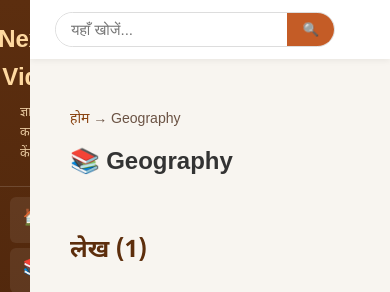
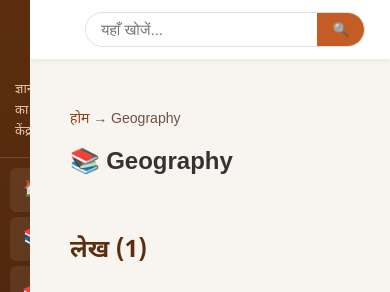
Before and after one commit to nexusvidya/nexus-vidya, a Flask app: a page that uses templates/base.html in a window 390 px wide. Shown: the top 292 px of the page. Run offline with Flask 3, Linux system fonts and the light colour scheme; data comes from the database, SQL or seed files in the repository.

Commit message:
Update base.html

```diff
--- a/templates/base.html
+++ b/templates/base.html
@@ -35,41 +35,40 @@
       overflow-y: auto;
     }
     .sidebar-logo {
-      padding: 22px 20px;
+      padding: 20px 15px 15px;
       text-align: center;
       border-bottom: 1px solid rgba(255,255,255,0.15);
     }
+    .sidebar-logo img {
+      max-width: 160px;
+      width: 100%;
+      height: auto;
+      display: block;
+      margin: 0 auto 8px;
+      border-radius: 8px;
+    }
     .sidebar-logo a {
-      color: #ffd9a0;
       text-decoration: none;
-      font-size: 1.5rem;
-      font-weight: 700;
-      display: flex;
-      align-items: center;
-      justify-content: center;
-      gap: 8px;
-    }
-    .sidebar-logo span {
-      font-size: 1.6rem;
+      display: block;
     }
     .sidebar-tagline {
-      font-size: 0.8rem;
+      font-size: 0.82rem;
       color: #e8c9a0;
-      margin-top: 4px;
+      margin-top: 2px;
     }
 
     .sidebar-nav {
-      padding: 15px 0;
+      padding: 12px 0;
       flex: 1;
     }
     .sidebar-nav a {
       display: flex;
       align-items: center;
       gap: 10px;
-      padding: 12px 22px;
+      padding: 11px 20px;
       color: #f5e6d3;
       text-decoration: none;
-      font-size: 0.98rem;
+      font-size: 0.96rem;
       transition: all 0.2s;
       border-left: 3px solid transparent;
     }
@@ -79,13 +78,13 @@
       color: #fff;
     }
     .sidebar-nav .nav-icon {
-      font-size: 1.15rem;
+      font-size: 1.1rem;
       width: 24px;
       text-align: center;
     }
 
     .sidebar-bottom {
-      padding: 15px 20px;
+      padding: 15px 18px;
       border-top: 1px solid rgba(255,255,255,0.15);
     }
     .sidebar-bottom a {
@@ -103,7 +102,7 @@
       background: #a0481c;
     }
 
-    /* ===== MAIN CONTENT AREA ===== */
+    /* ===== MAIN CONTENT ===== */
     .public-main {
       margin-left: 260px;
       flex: 1;
@@ -117,7 +116,7 @@
       padding: 12px 25px;
       display: flex;
       align-items: center;
-      justify-content: space-between;
+      justify-content: flex-end;
       box-shadow: 0 2px 6px rgba(0,0,0,0.06);
       position: sticky;
       top: 0;
@@ -150,7 +149,6 @@
       padding: 20px;
     }
 
-    /* ===== FOOTER ===== */
     .site-footer {
       background: #2c1810;
       color: #f5e6d3;
@@ -160,7 +158,7 @@
     }
     .site-footer p { margin: 5px 0; }
 
-    /* ===== WhatsApp BUTTON ===== */
+    /* WhatsApp */
     .whatsapp-float {
       position: fixed;
       bottom: 25px;
@@ -184,7 +182,6 @@
       color: white;
     }
 
-    /* ===== MOBILE ===== */
     @media (max-width: 768px) {
       .public-sidebar {
         width: 100%;
@@ -207,6 +204,9 @@
         background: rgba(255,255,255,0.08);
         font-size: 0.88rem;
       }
+      .sidebar-logo img {
+        max-width: 120px;
+      }
     }
   </style>
 </head>
@@ -216,7 +216,7 @@
   <aside class="public-sidebar">
     <div class="sidebar-logo">
       <a href="{{ url_for('index') }}">
-        <span>✦</span> Nexus Vidya
+        <img src="{{ url_for('static', filename='images/logo.png') }}" alt="Nexus Vidya">
       </a>
       <div class="sidebar-tagline">ज्ञान का केंद्र</div>
     </div>
@@ -242,7 +242,6 @@
   <!-- ========== MAIN AREA ========== -->
   <div class="public-main">
 
-    <!-- Top Search Bar -->
     <div class="top-bar">
       <form action="{{ url_for('search') }}" method="get" class="search-box">
         <input type="text" name="q" placeholder="यहाँ खोजें..." required>
@@ -250,7 +249,6 @@
       </form>
     </div>
 
-    <!-- Page Content -->
     <div class="content-area">
       {% with messages = get_flashed_messages(with_categories=true) %}
         {% if messages %}
@@ -265,7 +263,6 @@
       {% block content %}{% endblock %}
     </div>
 
-    <!-- Footer -->
     <footer class="site-footer">
       <p>ज्ञान, ज्योतिष, वास्तु, करंट अफेयर्स और हर विषय का खजाना।</p>
       <p>&copy; 2026 Nexus Vidya — सभी अधिकार सुरक्षित</p>
```
